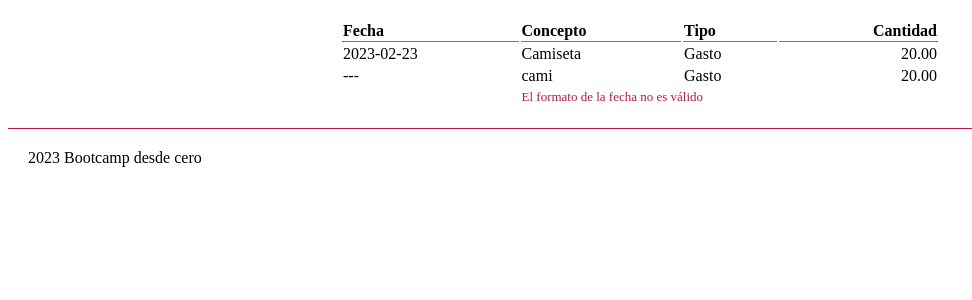
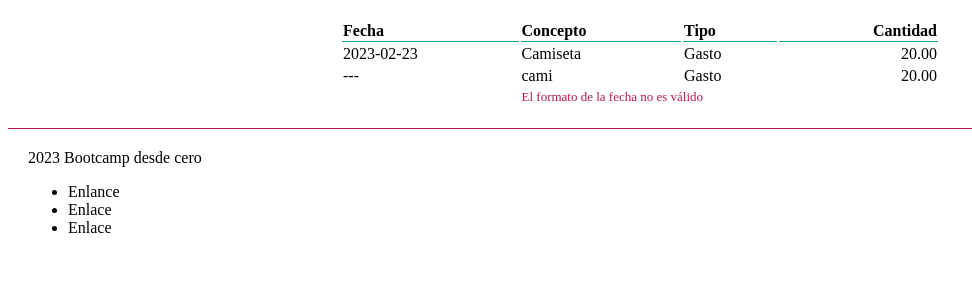
Before and after one commit to CarlosNauzet/Nauzet-Flask, a Flask app: page / in a window 1280 px wide. Shown: the part 164-464 px from the top of the page, without its empty margins (0-972 px from the left). Run offline with Flask 2, Linux system fonts and the light colour scheme.

Commit message:
feat: herencia de plantillas

```diff
--- a/balance/templates/base.html
+++ b/balance/templates/base.html
@@ -10,9 +10,8 @@
   </head>
 
   <body>
-    <header>Balance de movimientos</header>
-
-    <nav><a href="/">Inicio</a> | <a href="/nuevo">Nuevo</a></nav>
+    {% include 'components/header.html' %} {% include 'components/navbar.html'
+    %}
 
     <main>
       {% block page_title %}
@@ -20,6 +19,6 @@
       {% endblock page_title %} {% block contenido %} {% endblock %}
     </main>
 
-    <footer class="pie-pagina">2023 Bootcamp desde cero</footer>
+    {% include 'components/footer.html' %}
   </body>
 </html>
--- /dev/null
+++ b/balance/templates/components/footer.html
@@ -0,0 +1,15 @@
+<footer class="pie-pagina">
+  2023 Bootcamp desde cero
+
+  <ul>
+    <li>
+      <Enlance>Enlance</Enlance>
+    </li>
+    <li>
+      <Enlance>Enlace</Enlance>
+    </li>
+    <li>
+      <Enlance>Enlace</Enlance>
+    </li>
+  </ul>
+</footer>
--- /dev/null
+++ b/balance/templates/components/header.html
@@ -0,0 +1 @@
+<header>Balance de movimientos</header>
--- /dev/null
+++ b/balance/templates/components/navbar.html
@@ -0,0 +1 @@
+<nav><a href="/">Inicio</a> | <a href="/nuevo">Nuevo</a></nav>
```
